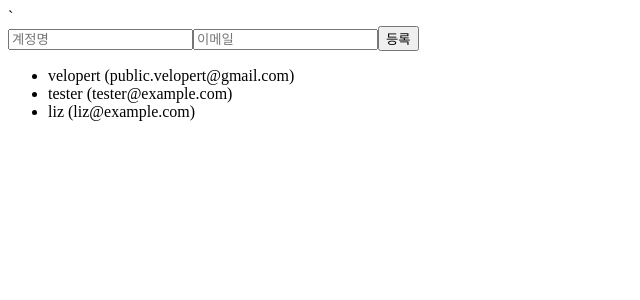
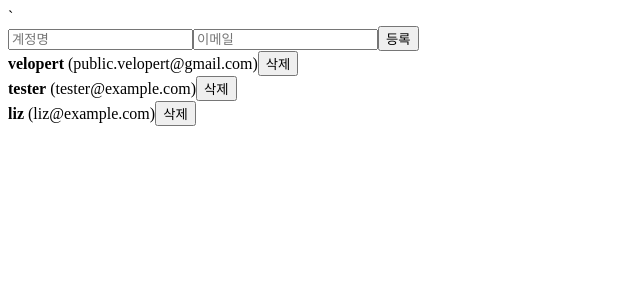
Before and after one commit to h-0y28/LearningReact2, a React (Create React App) app: page / in a window 1280 px wide. Shown: the top 300 px of the page, without its empty margins (0-640 px from the left). Built offline with nearby package versions, Linux system fonts and the light colour scheme.

Commit message:
delete array element - dont

```diff
--- a/src/App.js
+++ b/src/App.js
@@ -3,27 +3,58 @@ import UserList from "./UserList";
 import CreateUser from "./CreateUser";
 
 function App() {
-  const [inputs, setInputs] = useState({ username: "", email: "" });
+  const [inputs, setInputs] = useState({
+    username: "",
+    email: "",
+  });
   const { username, email } = inputs;
+  const onChange = (e) => {
+    const { name, value } = e.target;
+    setInputs({
+      ...inputs,
+      [name]: value,
+    });
+  };
 
   const [users, setUsers] = useState([
-    { id: 1, username: "velopert", email: "public.velopert@gmail.com" },
-    { id: 2, username: "tester", email: "tester@example.com" },
-    { id: 3, username: "liz", email: "liz@example.com" },
+    {
+      id: 1,
+      username: "velopert",
+      email: "public.velopert@gmail.com",
+    },
+    {
+      id: 2,
+      username: "tester",
+      email: "tester@example.com",
+    },
+    {
+      id: 3,
+      username: "liz",
+      email: "liz@example.com",
+    },
   ]);
 
   const nextId = useRef(4);
 
-  const onChange = (e) => {
-    const { name, value } = e.target;
-    setInputs({ ...inputs, [name]: value });
+  const onCreate = () => {
+    const user = {
+      id: nextId.current,
+      username,
+      email,
+    };
+    setUsers(users.concat(user));
+
+    setInputs({
+      username: "",
+      email: "",
+    });
+    nextId.current += 1;
   };
 
-  const onCreate = () => {
-    const user = { id: nextId.current, username, email };
-    setUsers([...users, user]); // spread 연산자를 사용해 새로운 배열 생성
-    setInputs({ username: "", email: "" });
-    nextId.current += 1;
+  const onRemove = (id) => {
+    // user.id 가 파라미터로 일치하지 않는 원소만 추출해서 새로운 배열을 만듬
+    // = user.id 가 id 인 것을 제거함
+    setUsers(users.filter((user) => user.id !== id));
   };
 
   return (
@@ -34,7 +65,7 @@ function App() {
         onChange={onChange}
         onCreate={onCreate}
       />
-      <UserList users={users} />
+      <UserList users={users} onRemove={onRemove} />
     </>
   );
 }
--- a/src/UserList.js
+++ b/src/UserList.js
@@ -1,15 +1,21 @@
-// UserList.js
 import React from "react";
 
-function UserList({ users }) {
+function User({ user, onRemove }) {
   return (
-    <ul>
+    <div>
+      <b>{user.username}</b> <span>({user.email})</span>
+      <button onClick={() => onRemove(user.id)}>삭제</button>
+    </div>
+  );
+}
+
+function UserList({ users, onRemove }) {
+  return (
+    <div>
       {users.map((user) => (
-        <li key={user.id}>
-          {user.username} ({user.email})
-        </li>
+        <User user={user} key={user.id} onRemove={onRemove} />
       ))}
-    </ul>
+    </div>
   );
 }
 
--- a/src/index.js
+++ b/src/index.js
@@ -1,9 +1,9 @@
 import React from "react";
 import ReactDOM from "react-dom/client";
+import reportWebVitals from "./reportWebVitals";
 import App from "./App";
-import reportWebVitals from "./reportWebVitals";
+const root = ReactDOM.createRoot(document.getElementById("root"));
 
-const root = ReactDOM.createRoot(document.getElementById("root"));
 root.render(
   <React.StrictMode>
     <App />
```
Also changed, not shown: TIL_with_vlpt/deleteArrayElement.md (added, +65 -0 lines).
